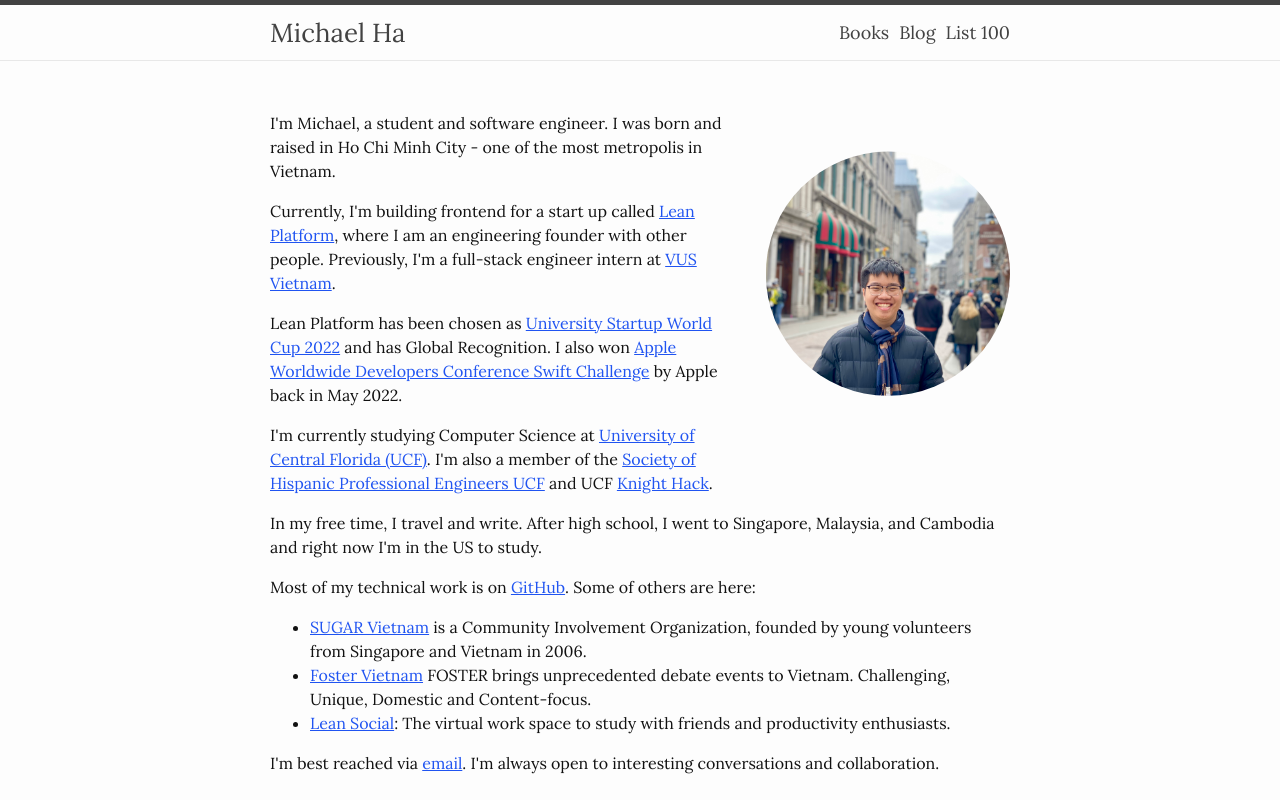
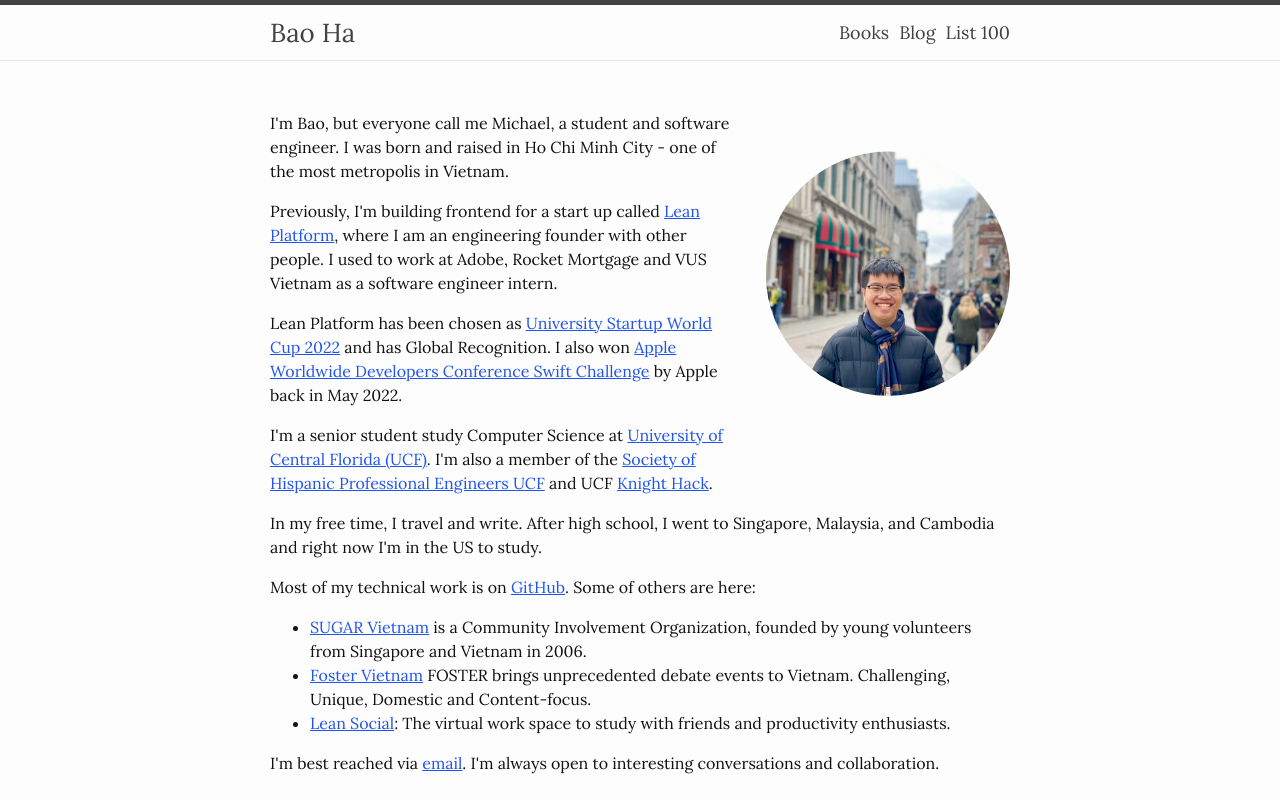
Before and after one commit to Michael-ha02/michael-ha02.github.io, a website: page index.html in a window 1280 px wide. Shown: the top 800 px of the page. Drawn offline with Linux system fonts and the light colour scheme.

Commit message:
update index

```diff
--- a/index.html
+++ b/index.html
@@ -14,7 +14,7 @@
   <body>
     <header class="site-header" role="banner">
       <nav class="nav-bar">
-        <a class="site-title" href="/">Michael Ha</a>
+        <a class="site-title" href="/">Bao Ha</a>
         <div class="trigger">
           <a class="page-link" href="/books">Books</a>
           <a class="page-link" href="/blog">Blog</a>
@@ -47,18 +47,14 @@
               />
             </p>
             <p>
-              I'm Michael, a student and software engineer. I was born and
+              I'm Bao, but everyone call me Michael, a student and software engineer. I was born and
               raised in Ho Chi Minh City - one of the most metropolis in
               Vietnam.
             </p>
             <p>
-              Currently, I'm building frontend for a start up called
+              Previously, I'm building frontend for a start up called
               <a href="https://lean.social/" target="_blank">Lean Platform</a>,
-              where I am an engineering founder with other people. Previously,
-              I'm a full-stack engineer intern at
-              <a href="https://teachenglish.vus.edu.vn/" target="_blank"
-                >VUS Vietnam</a
-              >.
+              where I am an engineering founder with other people. I used to work at Adobe, Rocket Mortgage and VUS Vietnam as a software engineer intern.
             </p>
             <p>
               Lean Platform has been chosen as
@@ -75,7 +71,7 @@
               by Apple back in May 2022.
             </p>
             <p>
-              I'm currently studying Computer Science at
+              I'm a senior student study Computer Science at
               <a href="https://www.ucf.edu/" target="_blank">
                 University of Central Florida (UCF)</a
               >. I'm also a member of the
```
Also changed, not shown: list100.html (+1 -0 lines).
